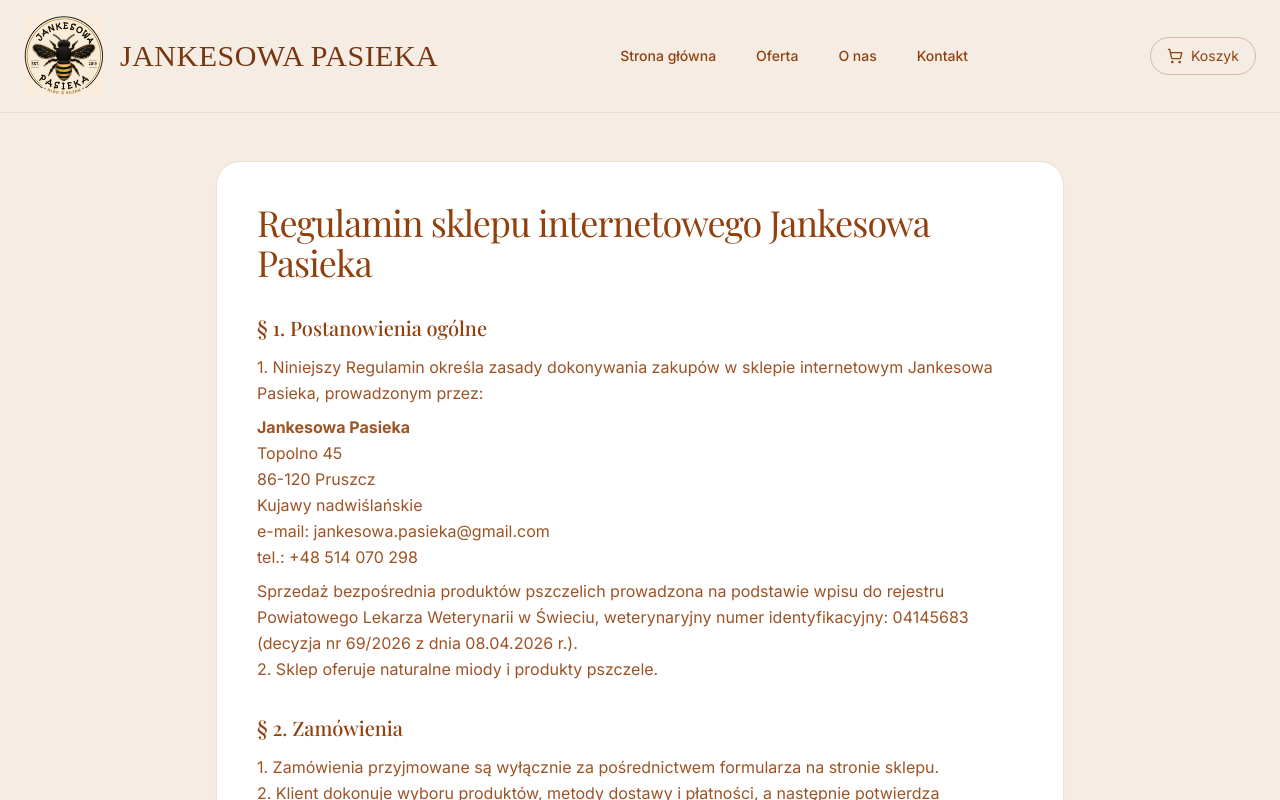
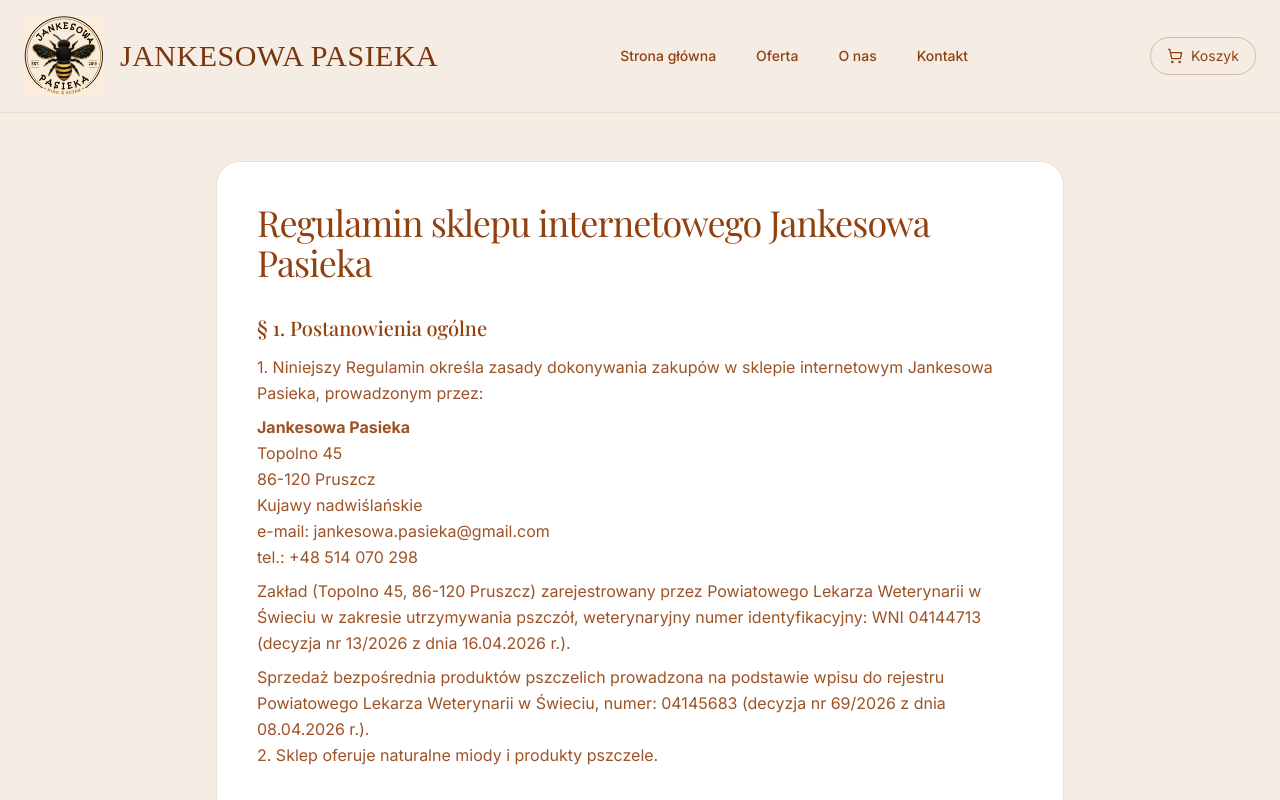
Before and after one commit to jankess4-lgtm/jankesowa-pasieka, a Next.js app: page /regulamin in a window 1280 px wide. Shown: the top 800 px of the page. Built offline with nearby package versions, Linux system fonts and the light colour scheme.

Commit message:
Regulamin: weterynaryjny numer identyfikacyjny zakładu WNI 04144713 oraz numer sprzedaży bezpośredniej

```diff
--- a/app/regulamin/page.tsx
+++ b/app/regulamin/page.tsx
@@ -19,7 +19,8 @@ export default function Regulamin() {
               <h2 className="font-medium text-xl text-brand-brown mt-8 mb-3">§ 1. Postanowienia ogólne</h2>
               <p>1. Niniejszy Regulamin określa zasady dokonywania zakupów w sklepie internetowym Jankesowa Pasieka, prowadzonym przez:</p>
               <p className="mt-2"><strong>Jankesowa Pasieka</strong><br />Topolno 45<br />86-120 Pruszcz<br />Kujawy nadwiślańskie<br />e-mail: jankesowa.pasieka@gmail.com<br />tel.: +48 514 070 298</p>
-              <p className="mt-2">Sprzedaż bezpośrednia produktów pszczelich prowadzona na podstawie wpisu do rejestru Powiatowego Lekarza Weterynarii w Świeciu, weterynaryjny numer identyfikacyjny: 04145683 (decyzja nr 69/2026 z dnia 08.04.2026 r.).</p>
+              <p className="mt-2">Zakład (Topolno 45, 86-120 Pruszcz) zarejestrowany przez Powiatowego Lekarza Weterynarii w Świeciu w zakresie utrzymywania pszczół, weterynaryjny numer identyfikacyjny: WNI 04144713 (decyzja nr 13/2026 z dnia 16.04.2026 r.).</p>
+              <p className="mt-2">Sprzedaż bezpośrednia produktów pszczelich prowadzona na podstawie wpisu do rejestru Powiatowego Lekarza Weterynarii w Świeciu, numer: 04145683 (decyzja nr 69/2026 z dnia 08.04.2026 r.).</p>
               <p>2. Sklep oferuje naturalne miody i produkty pszczele.</p>
             </section>
 
```
